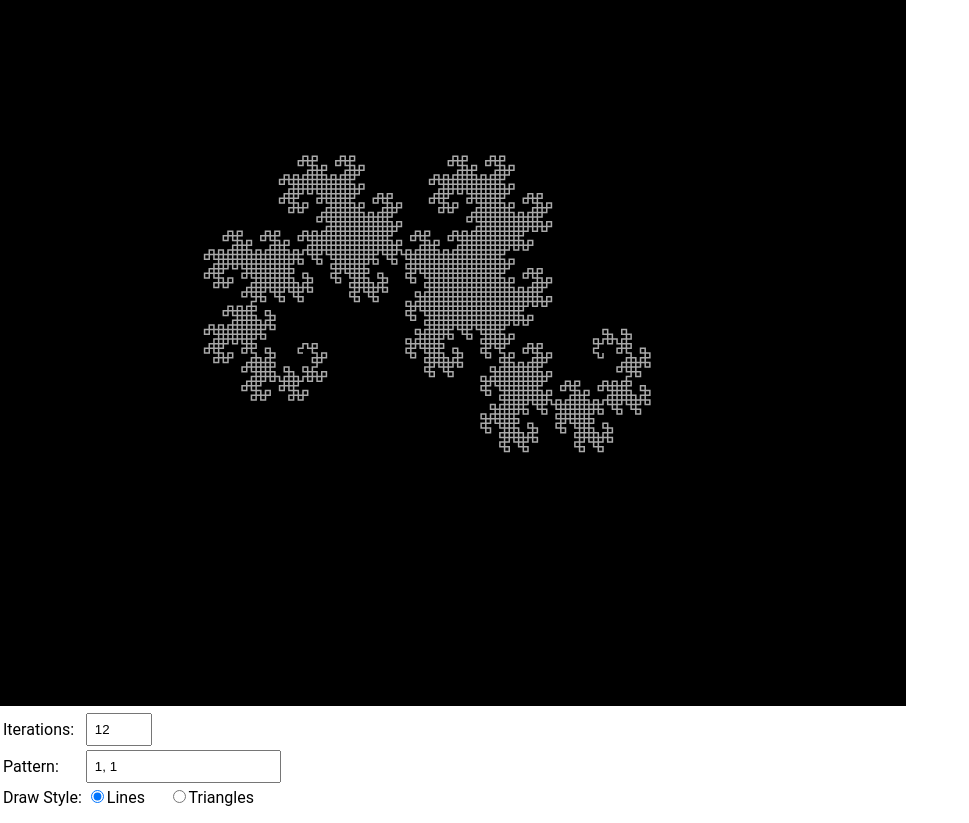
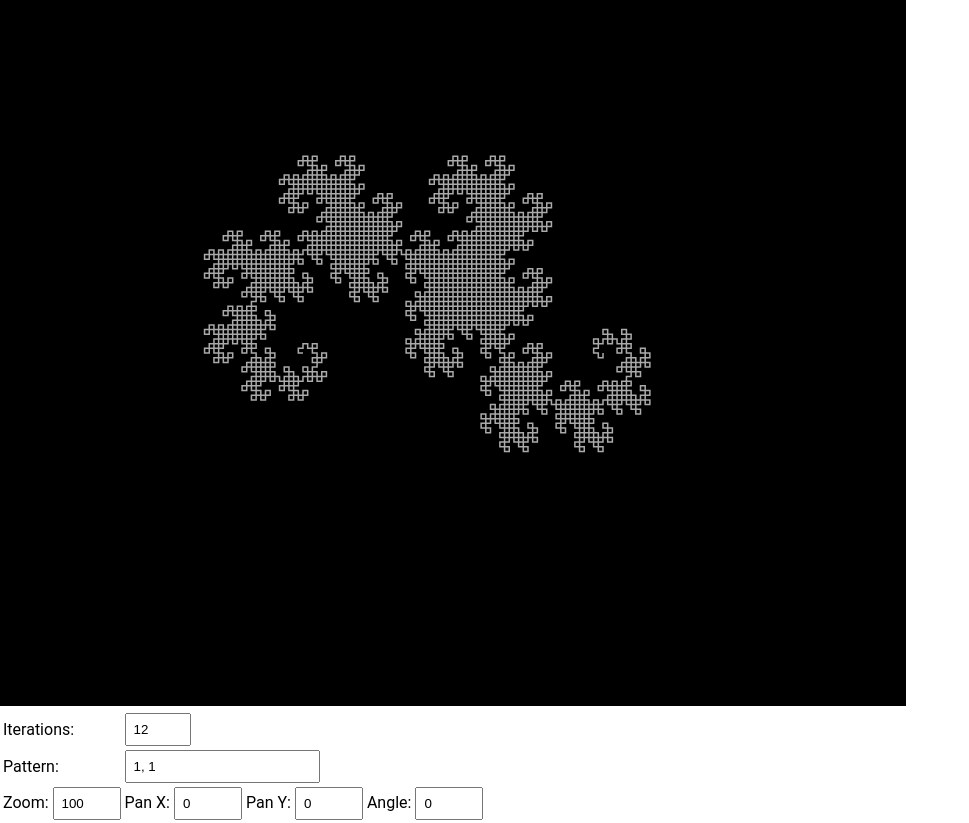
Before and after one commit to JoshuaNeely/DragonFractal, an Angular app: page / in a window 1280 px wide. Shown: the whole page, without its empty margins (0-969 px from the left). Built offline with nearby package versions, Linux system fonts and the light colour scheme.

Commit message:
feat: allow pan, angle, and zoom tranformations

```diff
--- a/src/app/app.component.ts
+++ b/src/app/app.component.ts
@@ -21,10 +21,6 @@ export class AppComponent implements OnInit, AfterViewInit {
   ngAfterViewInit(): void { }
 
   handleControlPanelChange(event: ControlPanelEvent): void {
-    if (event.drawStyle == 'lines') {
-      this.displayComponent.drawLines(event.iterations, event.pattern);
-    } else {
-      this.displayComponent.drawTriangles(event.iterations, event.pattern);
-    }
+      this.displayComponent.drawLines(event);
   }
 }
--- a/src/app/control-panel/control-panel-events.ts
+++ b/src/app/control-panel/control-panel-events.ts
@@ -4,4 +4,8 @@ export interface ControlPanelEvent {
   iterations: number;
   pattern: Pattern;
   drawStyle: 'lines' | 'triangles';
+  zoom: number;
+  panX: number;
+  panY: number;
+  angle: number;
 }
--- a/src/app/control-panel/control-panel.component.html
+++ b/src/app/control-panel/control-panel.component.html
@@ -27,18 +27,47 @@
         </tr>
 
         <tr>
-            <td>Draw Style:</td>
             <td>
-                <input type="radio" id="lines" name="drawStyle" value="lines"
-                    [checked]="drawStyle === 'lines'"
-                    (change)="updateDrawStyle($event.target)">
-                <label>Lines</label><br>
+                Zoom:
+                <input
+                    class="small_input"
+                    type="number"
+                    min=50
+                    max=500
+                    step=5
+                    (change)="updateZoom($event.target)"
+                    [value]="zoom">
             </td>
+
             <td>
-                <input type="radio" id="triangles" name="drawStyle" value="triangles"
-                    [checked]="drawStyle === 'triangles'"
-                    (change)="updateDrawStyle($event.target)">
-                <label>Triangles</label><br>
+                Pan X:
+                <input
+                    class="small_input"
+                    type="number"
+                    step=5
+                    (change)="updatePanX($event.target)"
+                    [value]="panX">
             </td>
+
+            <td>
+                Pan Y:
+                <input
+                    class="small_input"
+                    type="number"
+                    step=5
+                    (change)="updatePanY($event.target)"
+                    [value]="panY">
+            </td>
+
+            <td>
+                Angle:
+                <input
+                    class="small_input"
+                    type="number"
+                    step=5
+                    (change)="updateAngle($event.target)"
+                    [value]="angle">
+            </td>
+        </tr>
     </table>
 </div>
--- a/src/app/control-panel/control-panel.component.scss
+++ b/src/app/control-panel/control-panel.component.scss
@@ -6,3 +6,7 @@ input:invalid {
     padding: 7px;
     border: 2px solid red;
 }
+
+.small_input {
+    width: 50px;
+}
--- a/src/app/control-panel/control-panel.component.ts
+++ b/src/app/control-panel/control-panel.component.ts
@@ -15,6 +15,10 @@ export class ControlPanelComponent implements OnInit, AfterViewInit {
   drawStyle: 'lines' | 'triangles' = 'lines';
   humanFacingPattern = '1, 1';
   rawPattern: Pattern = [];
+  zoom = 100;
+  panX = 0;
+  panY = 0;
+  angle = 0;
 
   @Output() controlChangeOutput = new EventEmitter<ControlPanelEvent>();
 
@@ -68,11 +72,44 @@ export class ControlPanelComponent implements OnInit, AfterViewInit {
     }
   }
 
+  updateZoom(eventTarget: any): void {
+    if (eventTarget && eventTarget.value) {
+      const newValue = eventTarget.value;
+      this.zoom = newValue;
+      this.emitUpdates();
+    }
+  }
+
+  updatePanX(eventTarget: any): void {
+    if (eventTarget && eventTarget.value) {
+      this.panX = eventTarget.value;
+      this.emitUpdates();
+    }
+  }
+
+  updatePanY(eventTarget: any): void {
+    if (eventTarget && eventTarget.value) {
+      this.panY = eventTarget.value;
+      this.emitUpdates();
+    }
+  }
+
+  updateAngle(eventTarget: any): void {
+    if (eventTarget && eventTarget.value) {
+      this.angle = eventTarget.value;
+      this.emitUpdates();
+    }
+  }
+
   private emitUpdates(): void {
-      this.controlChangeOutput.emit({
-          iterations: this.iterations,
-          pattern: this.rawPattern,
-          drawStyle: this.drawStyle,
-      });
+    this.controlChangeOutput.emit({
+      iterations: this.iterations,
+      pattern: this.rawPattern,
+      drawStyle: this.drawStyle,
+      zoom: this.zoom,
+      panX: this.panX,
+      panY: this.panY,
+      angle: this.angle,
+    });
   }
 }
--- a/src/app/display/display.component.ts
+++ b/src/app/display/display.component.ts
@@ -7,8 +7,8 @@ import {
 } from '@angular/core';
 
 import { Point } from '../point';
-import { Pattern } from '../pattern';
 import { getStartingPoints, iteratePoints } from '../fractal-logic';
+import { ControlPanelEvent } from '../control-panel/control-panel-events';
 
 @Component({
   selector: 'app-display',
@@ -24,78 +24,85 @@ export class DisplayComponent implements OnInit, AfterViewInit {
   ngOnInit(): void { }
   ngAfterViewInit(): void {}
 
-  drawLines(iterations: number, pattern: Pattern): void {
+  drawLines(event: ControlPanelEvent): void {
     const canvasElement = this.canvasReference.nativeElement;
     const renderingContext = this.getRenderingContext(canvasElement);
+    const canvasWidth = canvasElement.width;
+    const canvasHeight = canvasElement.height;
 
-    renderingContext.clearRect(0, 0, canvasElement.width, canvasElement.height);
+    renderingContext.clearRect(0, 0, canvasWidth, canvasHeight);
 
-    const startingPoints = getStartingPoints(canvasElement.width, canvasElement.height);
-    const newPoints = iteratePoints(startingPoints, iterations, pattern);
-    this.connectPoints(renderingContext, newPoints, this.lineColor);
+    const startingPoints = getStartingPoints(canvasWidth, canvasHeight);
+    const newPoints = iteratePoints(startingPoints, event.iterations, event.pattern);
+    const path = this.connectPoints(newPoints);
+    const transformedPath = this.transformPath(path, event, canvasWidth, canvasHeight);
+
+    renderingContext.lineWidth = 1.5;
+    renderingContext.strokeStyle = this.lineColor;
+    renderingContext.stroke(transformedPath);
   }
 
-  drawTriangles(iterations: number, pattern: Pattern): void {
-    const canvasElement = this.canvasReference.nativeElement;
-    const renderingContext = this.getRenderingContext(canvasElement);
+  private connectPoints(points: Point[]): Path2D {
+    const path = new Path2D();
 
-    renderingContext.clearRect(0, 0, canvasElement.width, canvasElement.height);
+    const p1 = points[0];
+    path.moveTo(p1.x, p1.y);
 
-    const startingPoints = getStartingPoints(canvasElement.width, canvasElement.height);
-    const newPoints = iteratePoints(startingPoints, iterations, pattern);
-    this.pointsToTriangles(renderingContext, newPoints, this.lineColor);
+    for (const point of points.slice(1)) {
+      path.lineTo(point.x, point.y);
+    }
+
+    return path;
   }
 
-  private connectPoints(
-    renderingContext: CanvasRenderingContext2D,
-    points: Point[],
-    color: string
-  ): void {
-    const borderWidth = 1.5;
+  private transformPath(path: Path2D, event: ControlPanelEvent, canvasWidth: number, canvasHeight: number): Path2D {
+    const zoomRatio = event.zoom / 100;
+    const angle = event.angle;
+    const translateX = event.panX;
+    const translateY = event.panY;
 
-    renderingContext.lineWidth = borderWidth;
-    renderingContext.strokeStyle = color;
+    const rotationMatrix = new DOMMatrix().rotate(angle);
+    const translationMatrix = new DOMMatrix().translate(translateX, translateY);
+    const scaleMatrix = new DOMMatrix().scale(zoomRatio);
 
-    const p1 = points[0];
-    renderingContext.beginPath();
-    renderingContext.moveTo(p1.x, p1.y);
-
-    for (const point of points.slice(1)) {
-      renderingContext.lineTo(point.x, point.y);
-    }
-    renderingContext.stroke();
+    path = this.applyTransformOverCenterScreen(path, [
+      rotationMatrix,
+      scaleMatrix,
+      translationMatrix
+    ]);
+    return path;
   }
 
-  private pointsToTriangles(
-    renderingContext: CanvasRenderingContext2D,
-    points: Point[],
-    color: string
-  ): void {
-    if (points.length > 2) {
-      const borderWidth = 1.5;
+  private applyTransform(path: Path2D, transform: DOMMatrix): Path2D {
+    const newPath = new Path2D();
+    newPath.addPath(path, transform);
+    return newPath;
+  }
 
-      renderingContext.lineWidth = borderWidth;
-      renderingContext.strokeStyle = color;
-      renderingContext.fillStyle = color;
+  private applyIndependantTransformations(path: Path2D, transformations: DOMMatrix[]): Path2D {
+    for (const transformation of transformations) {
+      path = this.applyTransform(path, transformation);
+    }
+    return path;
+  }
 
-      const p1 = points[0];
-      renderingContext.beginPath();
-      renderingContext.moveTo(p1.x, p1.y);
+  private applyTransformOverCenterScreen(path: Path2D, transformations: DOMMatrix[]): Path2D {
+    const canvasElement = this.canvasReference.nativeElement;
+    const canvasWidth = canvasElement.width;
+    const canvasHeight = canvasElement.height;
 
-      let count = 1;
-      for (const point of points.slice(1)) {
-        renderingContext.lineTo(point.x, point.y);
-        if (count % 2 === 0) {
-          renderingContext.closePath();
-          renderingContext.fill();
-          renderingContext.moveTo(point.x, point.y);
-        }
-        count += 1;
-      }
-    }
-    else {
-      this.connectPoints(renderingContext, points, color);
-    }
+    const drawingCenter = [canvasWidth / 2, canvasHeight /2];
+    const translationToOrigin = new DOMMatrix()
+      .translate(-drawingCenter[0], -drawingCenter[1]);
+
+    const translationFromOrigin = new DOMMatrix()
+      .translate(drawingCenter[0], drawingCenter[1]);
+
+    return this.applyIndependantTransformations(path, [
+      translationToOrigin,
+      ...transformations,
+      translationFromOrigin
+    ]);
   }
 
   private getRenderingContext(canvas: HTMLCanvasElement): CanvasRenderingContext2D {
```
